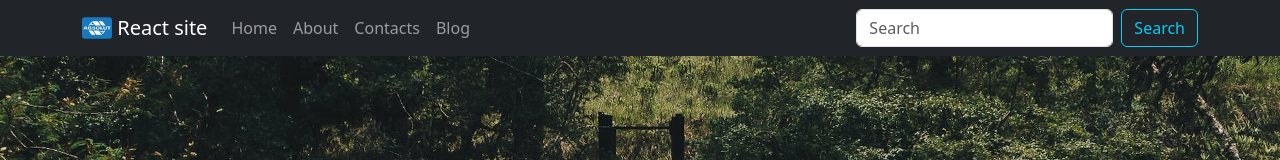
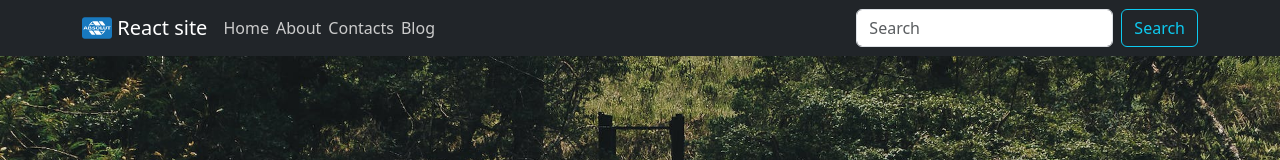
Before and after one commit to zxcviolence/react-site, a React (Create React App) app: page / in a window 1280 px wide. Shown: the top 160 px of the page. Built offline with nearby package versions, Linux system fonts and the light colour scheme.

Commit message:
убрал navlink'и и использовал Link с react router dom, чтобы страница не перезагружалась

```diff
--- a/src/Components/Header.jsx
+++ b/src/Components/Header.jsx
@@ -7,7 +7,7 @@ import {
   FormControl,
   Button,
 } from "react-bootstrap";
-import { Routes, Route } from "react-router-dom";
+import { Routes, Route, Link } from "react-router-dom";
 import Home from "../Pages/Home";
 import About from "../Pages/About";
 import Blog from "../Pages/Blog";
@@ -25,7 +25,7 @@ const Header = () => {
         variant="dark"
       >
         <Container>
-          <Navbar.Brand href="/">
+          <Navbar.Brand>
             <img
               src={logo}
               height="30"
@@ -38,10 +38,46 @@ const Header = () => {
           <Navbar.Toggle aria-controls="responsive-navbar-nav" />
           <Navbar.Collapse id="responsive-navbar-nav">
             <Nav className="me-auto">
-              <Nav.Link href="/">Home</Nav.Link>
-              <Nav.Link href="/about">About</Nav.Link>
-              <Nav.Link href="/contacts">Contacts</Nav.Link>
-              <Nav.Link href="/blog">Blog</Nav.Link>
+              <Link
+                style={{
+                  textDecoration: "none",
+                  color: "#ccc",
+                  marginRight: "7px",
+                }}
+                to="/"
+              >
+                Home
+              </Link>
+              <Link
+                style={{
+                  textDecoration: "none",
+                  color: "#ccc",
+                  marginRight: "7px",
+                }}
+                to="/about"
+              >
+                About
+              </Link>
+              <Link
+                style={{
+                  textDecoration: "none",
+                  color: "#ccc",
+                  marginRight: "7px",
+                }}
+                to="/contacts"
+              >
+                Contacts
+              </Link>
+              <Link
+                style={{
+                  textDecoration: "none",
+                  color: "#ccc",
+                  marginRight: "7px",
+                }}
+                to="/blog"
+              >
+                Blog
+              </Link>
             </Nav>
             <Form className="d-flex">
               <FormControl
--- a/src/Pages/About.jsx
+++ b/src/Pages/About.jsx
@@ -36,7 +36,7 @@ const About = () => {
                 <img
                   className="img-fluid"
                   width={760}
-                  src="https://images.pexels.com/photos/1090638/pexels-photo-1090638.jpeg?auto=compress&cs=tinysrgb&w=1260&h=750&dpr=1"
+                  src="https://blog.crowd.br.com/wp-content/uploads/2022/06/img-contratar-designer-grafico.jpg"
                   alt="Design"
                 />
                 <p>
```
